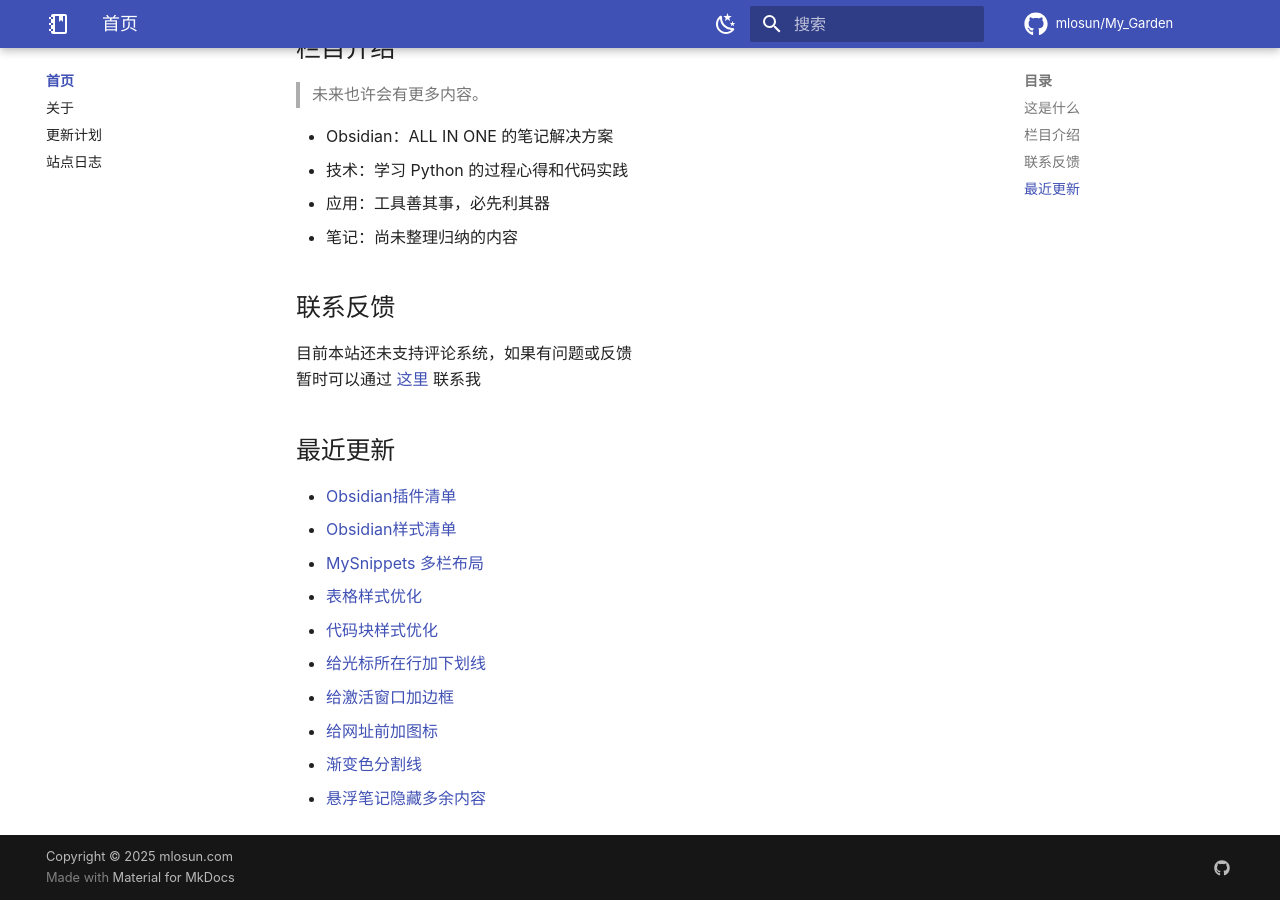
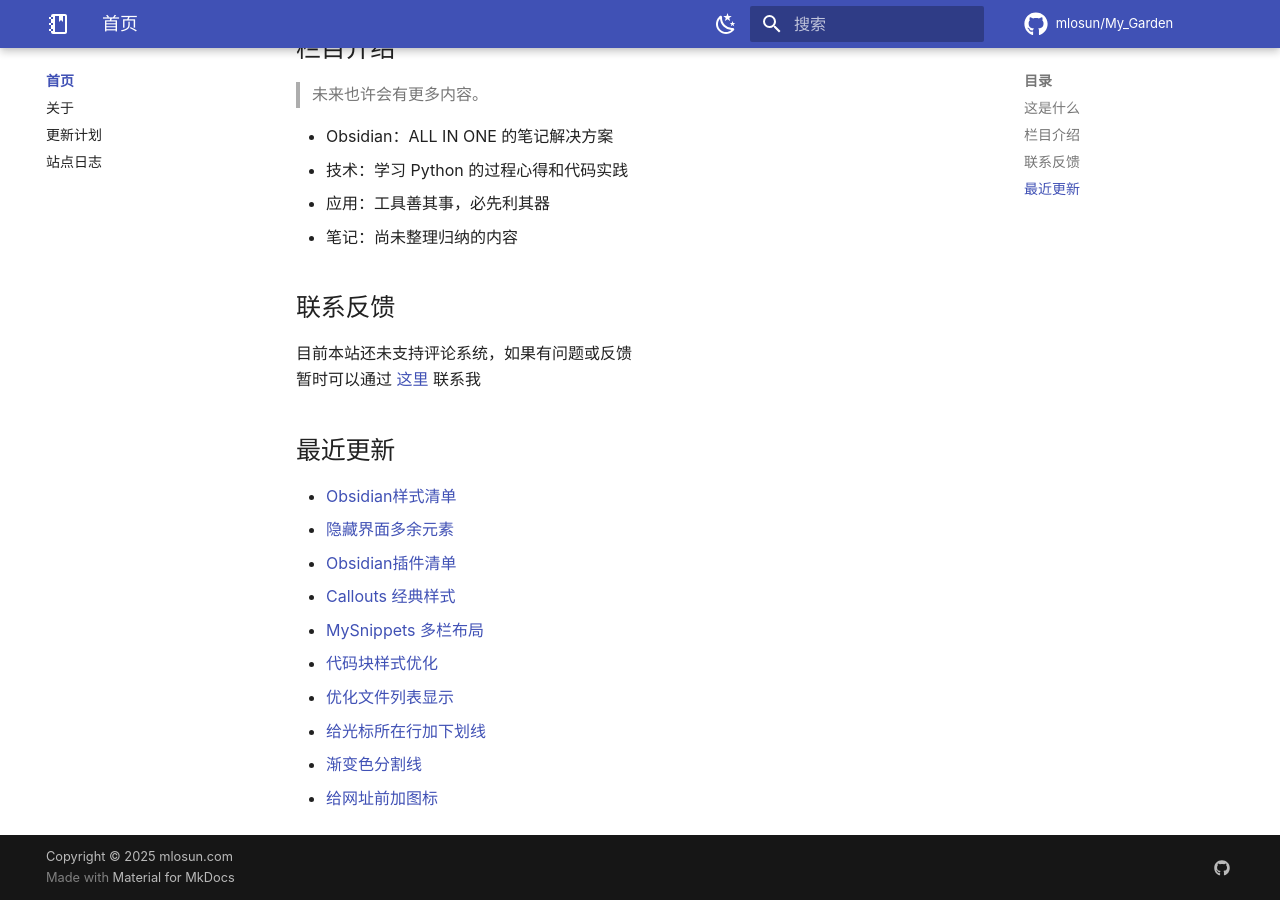
Before and after one commit to mlosun/My_Garden, an MkDocs documentation site: the page built from docs/index.md, in a window 1280 px wide and 900 px high, scrolled down 580 px. Built offline with MkDocs 1.6.1 and Material for MkDocs 9.7.7, drawn with Linux system fonts in a browser that asks for light colours; comment, search, counter and statistics services are not loaded.

Commit message:
PUSH NOTE : index.md

```diff
--- a/docs/index.md
+++ b/docs/index.md
@@ -33,13 +33,13 @@
 
 ## 最近更新
 
+- [Obsidian样式清单](./obsidian/Obsidian%E6%A0%B7%E5%BC%8F%E6%B8%85%E5%8D%95.md)
+- [隐藏界面多余元素](./obsidian/snippets/%E9%9A%90%E8%97%8F%E7%95%8C%E9%9D%A2%E5%A4%9A%E4%BD%99%E5%85%83%E7%B4%A0.md)
 - [Obsidian插件清单](./obsidian/Obsidian%E6%8F%92%E4%BB%B6%E6%B8%85%E5%8D%95.md)
-- [Obsidian样式清单](./obsidian/Obsidian%E6%A0%B7%E5%BC%8F%E6%B8%85%E5%8D%95.md)
+- [Callouts 经典样式](./obsidian/snippets/Callouts%20%E7%BB%8F%E5%85%B8%E6%A0%B7%E5%BC%8F.md)
 - [MySnippets 多栏布局](./obsidian/snippets/MySnippets%20%E5%A4%9A%E6%A0%8F%E5%B8%83%E5%B1%80.md)
-- [表格样式优化](./obsidian/snippets/%E8%A1%A8%E6%A0%BC%E6%A0%B7%E5%BC%8F%E4%BC%98%E5%8C%96.md)
 - [代码块样式优化](./obsidian/snippets/%E4%BB%A3%E7%A0%81%E5%9D%97%E6%A0%B7%E5%BC%8F%E4%BC%98%E5%8C%96.md)
+- [优化文件列表显示](./obsidian/snippets/%E4%BC%98%E5%8C%96%E6%96%87%E4%BB%B6%E5%88%97%E8%A1%A8%E6%98%BE%E7%A4%BA.md)
 - [给光标所在行加下划线](./obsidian/snippets/%E7%BB%99%E5%85%89%E6%A0%87%E6%89%80%E5%9C%A8%E8%A1%8C%E5%8A%A0%E4%B8%8B%E5%88%92%E7%BA%BF.md)
-- [给激活窗口加边框](./obsidian/snippets/%E7%BB%99%E6%BF%80%E6%B4%BB%E7%AA%97%E5%8F%A3%E5%8A%A0%E8%BE%B9%E6%A1%86.md)
+- [渐变色分割线](./obsidian/snippets/%E6%B8%90%E5%8F%98%E8%89%B2%E5%88%86%E5%89%B2%E7%BA%BF.md)
 - [给网址前加图标](./obsidian/snippets/%E7%BB%99%E7%BD%91%E5%9D%80%E5%89%8D%E5%8A%A0%E5%9B%BE%E6%A0%87.md)
-- [渐变色分割线](./obsidian/snippets/%E6%B8%90%E5%8F%98%E8%89%B2%E5%88%86%E5%89%B2%E7%BA%BF.md)
-- [悬浮笔记隐藏多余内容](./obsidian/snippets/%E6%82%AC%E6%B5%AE%E7%AC%94%E8%AE%B0%E9%9A%90%E8%97%8F%E5%A4%9A%E4%BD%99%E5%86%85%E5%AE%B9.md)
```
